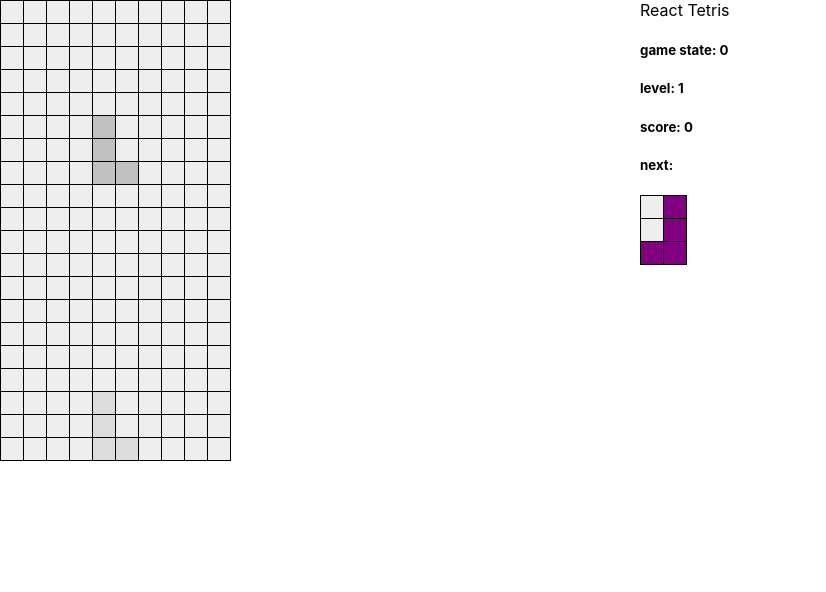
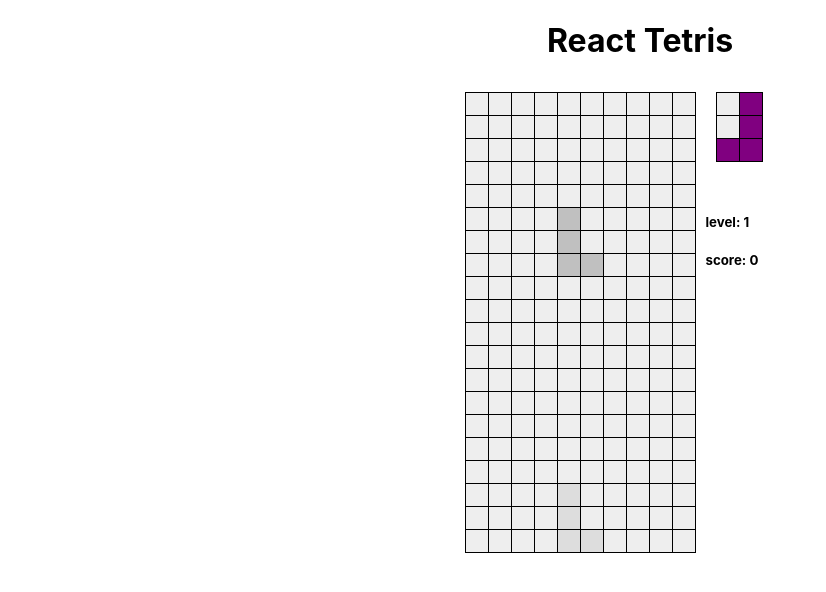
Before and after one commit to Rafe/react-tetris, a React (Create React App) app: page / in a window 1280 px wide. Shown: the top 592 px of the page, without its empty margins (0-826 px from the left). Built offline with nearby package versions, Linux system fonts and the light colour scheme.

Commit message:
feat: add layout

```diff
--- a/src/App.tsx
+++ b/src/App.tsx
@@ -427,15 +427,25 @@ const Board = ({matrix}: {matrix: string[][]}) => (
   </MatrixTable>
 )
 
+const Wrapper = styled.div`
+  display: flex;
+  flex-direction: column;
+  width: 100%;
+  align-items: center;
+`
+
 const Container = styled.div`
   display: flex;
 `
 
 const BoardContainer = styled.div`
-    flex: 1;
+  margin: 10px;
 `
+
 const NextContainer = styled.div`
-    flex: 1;
+  margin: 10px;
+  height: 100px;
+  width: 100px;
 `
 
 function App() {
@@ -453,16 +463,16 @@ function App() {
   useEffect(bindController)
 
   return (
+    <Wrapper>
+      <header>
+        <h1>React Tetris</h1>
+      </header>
       <Container>
         <BoardContainer>
           <Board matrix={viewMatrix()} />
         </BoardContainer>
+        <div>
           <NextContainer>
-        <header className="App-header">React Tetris</header>
-        <h5>game state: {gameState}</h5>
-        <h5>level: {level}</h5>
-        <h5>score: {score}</h5>
-        <h5>next: </h5>
             <MatrixTable>
               {getCurrentPiece(nextPieceType).piece.map((line, i) => (
                 <tr>
@@ -475,7 +485,11 @@ function App() {
               ))}
             </MatrixTable>
           </NextContainer>
+          <h5>level: {level}</h5>
+          <h5>score: {score}</h5>
+        </div>
       </Container>
+    </Wrapper>
   );
 }
 
```
Lines whose indentation alone changed are shown as unchanged.
